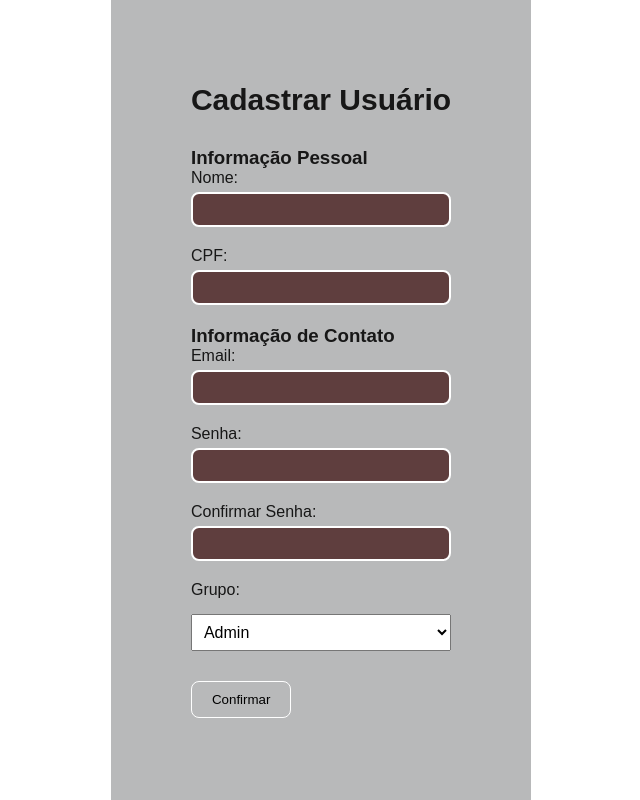
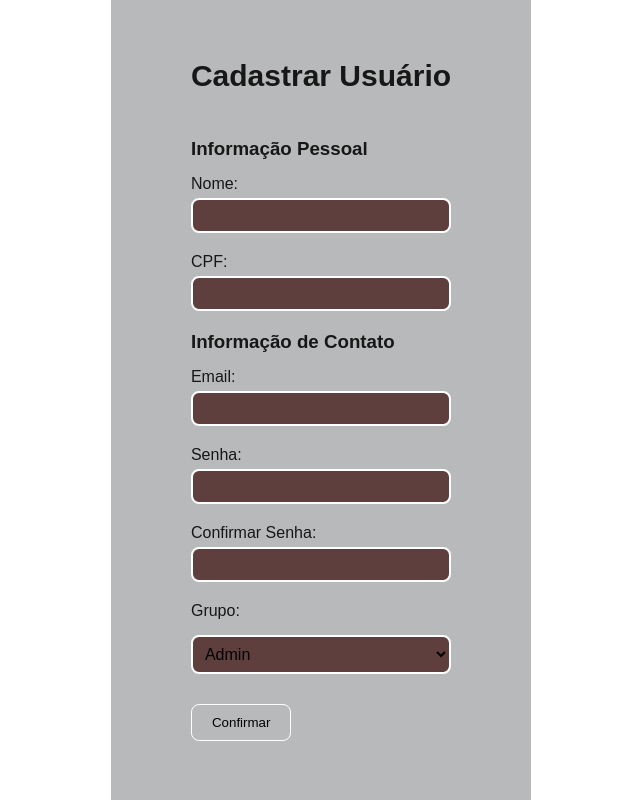
Before and after one commit to Kaique-Parente/E-Commerce-SayStreet, a Next.js app in the folder frontend/: page /cadastrar-user in a window 1280 px wide. Shown: the whole page, without its empty margins (319-959 px from the left). Built offline with nearby package versions, Linux system fonts and the light colour scheme.

Commit message:
[FRONTEND STYLES] Atualização no ContainerContent e adição de estilos para o select.

```diff
--- a/frontend/app/cadastrar-user/page.js
+++ b/frontend/app/cadastrar-user/page.js
@@ -28,6 +28,10 @@ const ContainerContent = styled.div`
         font-weight: bold;
     }
 
+    h3 {
+        margin: 15px 0;
+    }
+
     button {
         background: none;
         border: 1px solid white;
@@ -53,12 +57,17 @@ const InputContainer = styled.div`
 
     margin-bottom: 20px;
 
-    input {
+    input, select{
         background-color: #5f3e3e;
 
         padding: 8px;
         border-radius: 8px;
         border: 2px solid white;
+    }
+
+    select {
+        font-size: 16px;
+        margin-top: 10px;
     }
 `
 
@@ -111,7 +120,6 @@ export default function CadastrarUser() {
                                 id="grupoSelect"
                                 value={grupo}
                                 onChange={handleGrupoChange}
-                                style={{ padding: "8px", fontSize: "16px", marginTop: "10px" }}
                             >
                                 <option value="admin">Admin</option>
                                 <option value="estoquista">Estoquista</option>
```
Also changed, not shown: frontend/app/alterar-user/page.js (+10 -1 lines).
